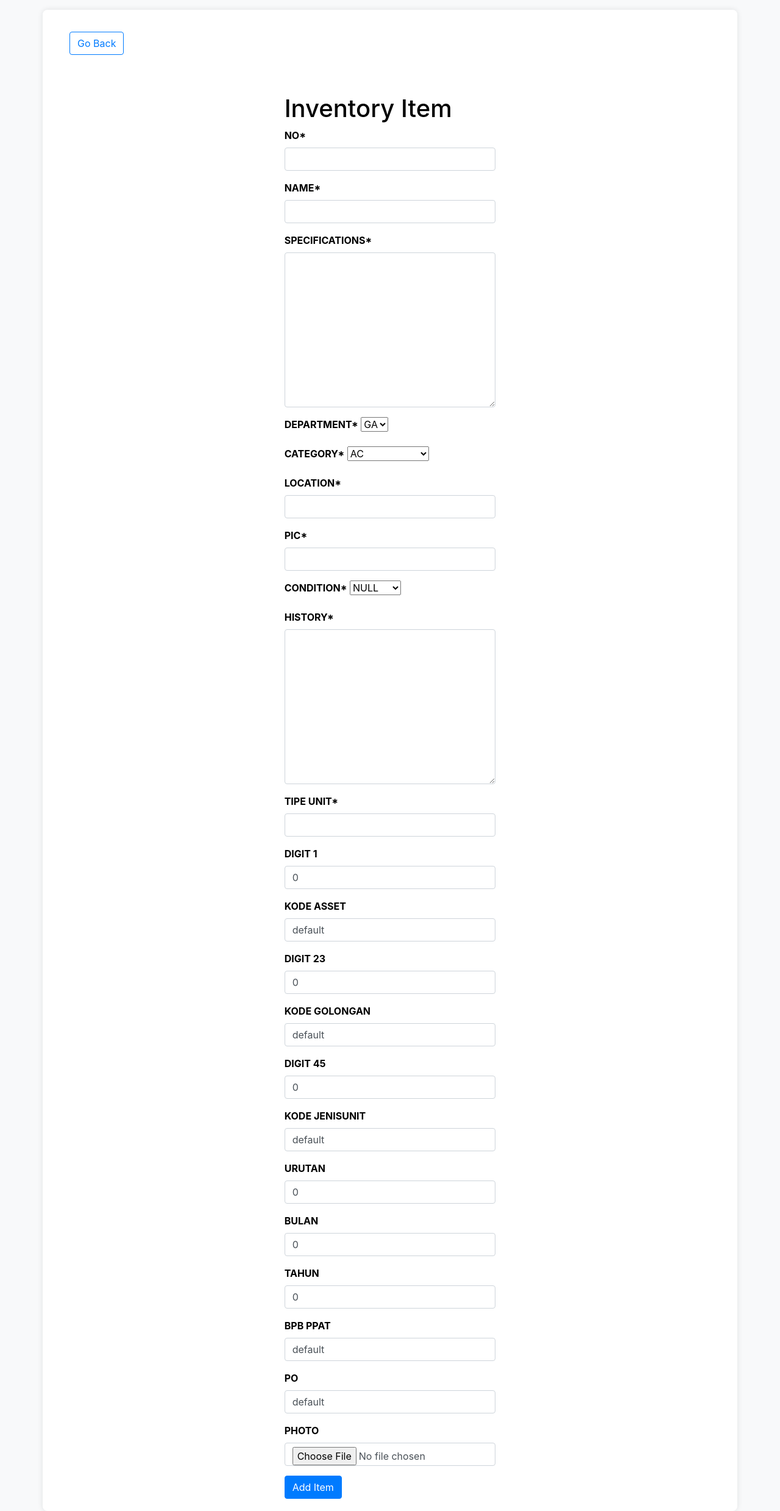
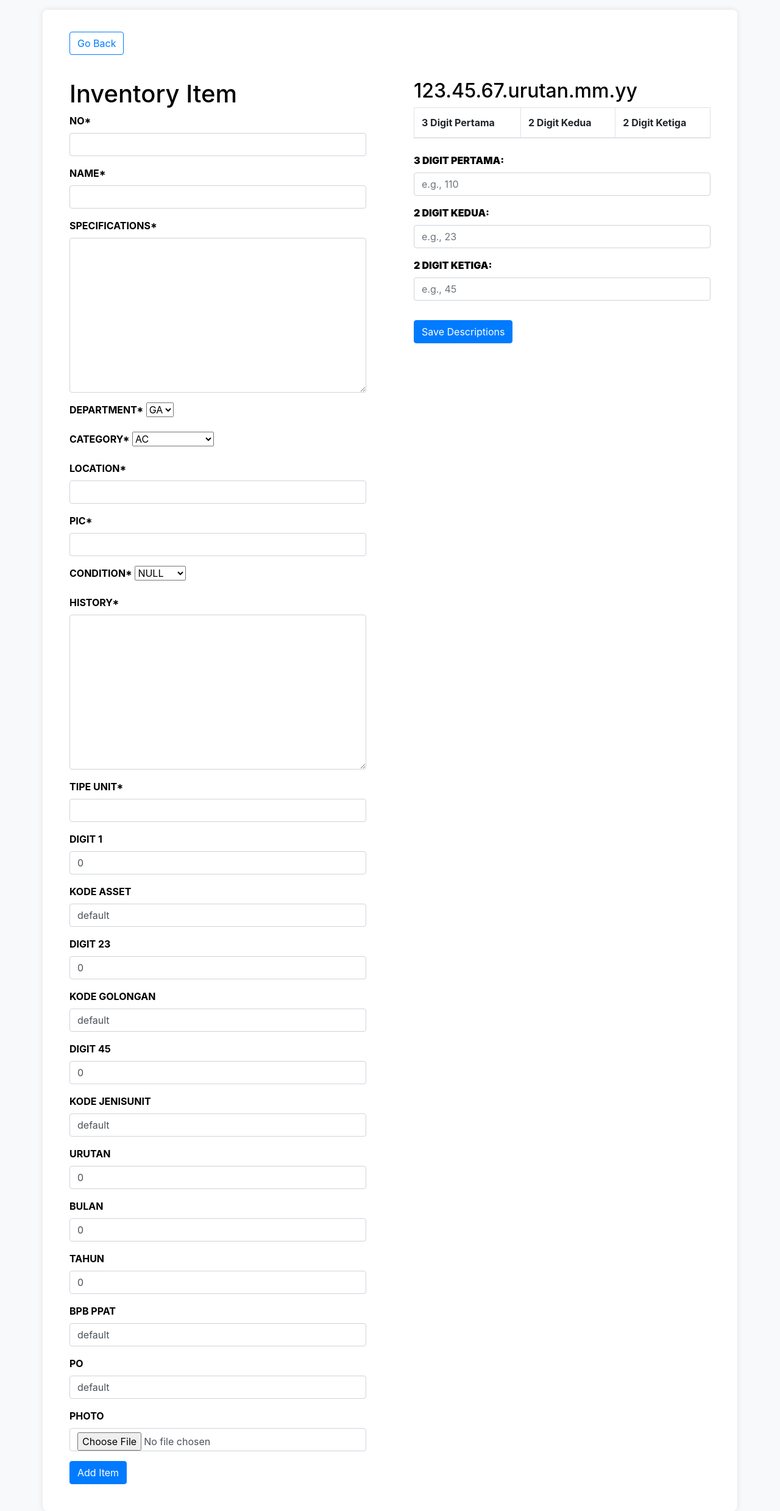
Before and after one commit to rayhanajiee/IvtDemoUpdated, a Django app: page /add-item/ in a window 1280 px wide. Shown: the part 66-2544 px from the top of the page at 61% size. Run offline with Django 4.2, Linux system fonts and the light colour scheme; a user stored in the database is signed in; data comes from the database, SQL or seed files in the repository; lists and menus that the app fills with data are empty; some libraries are stand-ins or nearby versions.

Commit message:
Update item_form.html

```diff
--- a/inventory/templates/inventory/item_form.html
+++ b/inventory/templates/inventory/item_form.html
@@ -5,7 +5,8 @@
 <a href="{% url 'dashboard' %}" class="btn btn-outline-primary my-3 mx-4">Go Back</a>
 
 <div class="row">
-		<div class="col-11 col-md-4 mx-auto mt-5">
+    <div class="col-12 col-md-6">
+        <div class="p-4">
             <h1>Inventory Item</h1>
 
             <style>
@@ -34,4 +35,84 @@
             </form>
         </div>
     </div>
+
+    <div class="col-12 col-md-6">
+        <div class="p-4">
+            <h2>123.45.67.urutan.mm.yy</h2>
+
+            <!-- Table to Display User Input -->
+            <table class="table table-bordered mb-4" id="description-table">
+                <thead>
+                    <tr>
+                        <th scope="col">3 Digit Pertama</th>
+                        <th scope="col">2 Digit Kedua</th>
+                        <th scope="col">2 Digit Ketiga</th>
+                    </tr>
+                </thead>
+                <tbody>
+                    {% for description in descriptions %}
+                        <tr>
+                            <td>{{ description.first_digit }}</td>
+                            <td>{{ description.second_digit }}</td>
+                            <td>{{ description.third_digit }}</td>
+                        </tr>
+                    {% endfor %}
+                </tbody>
+            </table>
+
+            <!-- Separated Input Fields -->
+            <form method="POST" id="description-form">
+                {% csrf_token %}
+                <div class="mb-3">
+                    <label for="first_digit"><strong>3 Digit Pertama:</strong></label>
+                    <input type="text" name="first_digit" id="first_digit" class="form-control" placeholder="e.g., 110">
+                </div>
+                <div class="mb-3">
+                    <label for="second_digit"><strong>2 Digit Kedua:</strong></label>
+                    <input type="text" name="second_digit" id="second_digit" class="form-control" placeholder="e.g., 23">
+                </div>
+                <div class="mb-3">
+                    <label for="third_digit"><strong>2 Digit Ketiga:</strong></label>
+                    <input type="text" name="third_digit" id="third_digit" class="form-control" placeholder="e.g., 45">
+                </div>
+                <button class="btn btn-primary mt-3" type="submit">Save Descriptions</button>
+            </form>
+        </div>
+    </div>
+</div>
+
+<script>
+    document.getElementById('description-form').addEventListener('submit', function(e) {
+        e.preventDefault();  // Prevent the form from submitting the traditional way
+
+        const form = e.target;
+        const formData = new FormData(form);
+        const xhr = new XMLHttpRequest();
+        xhr.open('POST', '{% url "save_code_description" %}', true);
+        xhr.setRequestHeader('X-Requested-With', 'XMLHttpRequest');
+
+        xhr.onload = function() {
+            if (xhr.status === 200) {
+                const data = JSON.parse(xhr.responseText);
+                const tableBody = document.querySelector('#description-table tbody');
+                tableBody.innerHTML = '';  // Clear the table
+
+                // Append new rows to the table
+                data.descriptions.forEach(function(description) {
+                    const row = document.createElement('tr');
+                    row.innerHTML = `
+                        <td>${description.first_digit}</td>
+                        <td>${description.second_digit}</td>
+                        <td>${description.third_digit}</td>
+                    `;
+                    tableBody.appendChild(row);
+                });
+
+                form.reset();  // Clear the form fields
+            }
+        };
+
+        xhr.send(formData);
+    });
+</script>
 {% endblock content %}
```
Lines whose indentation alone changed are shown as unchanged.
